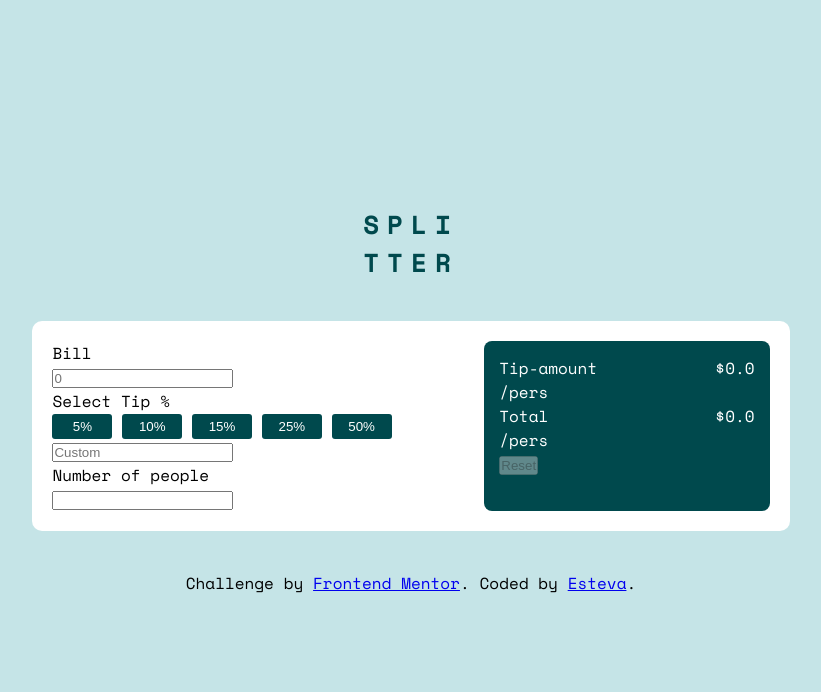
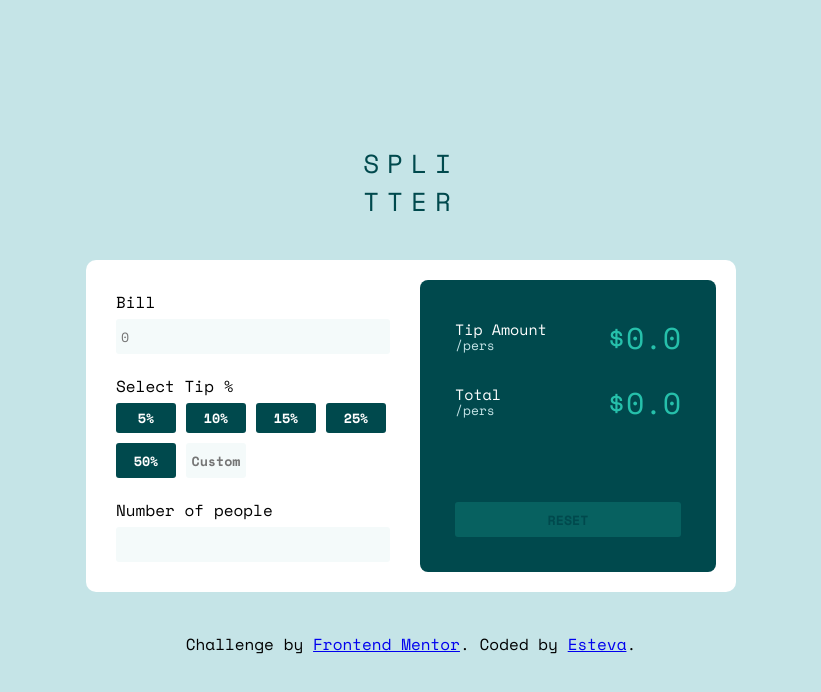
Before and after one commit to esther-v/tip-calculator-app, a plain HTML site: page index.html in a window 1280 px wide. Shown: the whole page, without its empty margins (229-1050 px from the left). Drawn offline with nearby package versions, Linux system fonts and the light colour scheme.

Commit message:
style ok

```diff
--- a/index.html
+++ b/index.html
@@ -18,7 +18,7 @@
 
   <div class="container">
     <div class="box-donnees">
-      <p>Bill</p>
+      <p class="enter-bill-amount">Bill</p>
       <input class="bill" type="number" placeholder="0"></input>
       <p>Select Tip %</p>
       <div class="box-button">
@@ -33,13 +33,15 @@
       <input class="people" type="text">
     </div>
     <div class="box-resultats">
-      <div class="box-tip-amount">
-        <p>Tip-amount <br> /pers</p>
-        <span class="tip_amount">$0.0</span>
-      </div>
-      <div class="box-total-person">
-        <p>Total <br>/pers</p>
-        <span class="bill_amount">$0.0</span>
+      <div class="box-amounts">
+        <div class="box-tip-amount">
+          <p>Tip Amount <br> <span>/pers</span></p>
+          <span class="tip_amount">$0.0</span>
+        </div>
+        <div class="box-total-person">
+          <p>Total <br> <span>/pers</span></p>
+          <span class="bill_amount">$0.0</span>
+        </div>
       </div>
 
       <button class="reset" type="button" disabled>Reset</button>
--- a/index.js
+++ b/index.js
@@ -1,18 +1,18 @@
 const tipCalculator = () => {
-    //variables staying private
+    //private variables
     let bill = 0;
     let tipPercent = 0;
-    // at least one person has to pay the bill
+    // at least one person pays the bill
     let nOfPeople = 1;
     let lastActiveBtn = '';
 
     //bill input listener
     document.querySelector('.bill').oninput = (e) => {
-        bill = e.srcElement.value;
+        bill = e.target.value;
         updateTotal();
     }
 
-    //tip input listener
+    //tip percent input listener
     document.querySelector('.box-button').addEventListener('click', (e) => {
         e.preventDefault();
         if (e.target.dataset.tipSetter) {
@@ -29,13 +29,13 @@ const tipCalculator = () => {
 
     //tip custom listener
     document.querySelector('.tip-calc-custom').oninput = (e) => {
-        tipPercent = (e.srcElement.value < 0) ? 0 : e.srcElement.value;
+        tipPercent = (e.target.value < 0) ? 0 : e.target.value;
         updateTotal();
     }
 
     //number of people listener
     document.querySelector('.people').oninput = (e) => {
-        nOfPeople = (e.srcElement.value > 0) ? e.srcElement.value : 1;
+        nOfPeople = (e.target.value > 0) ? e.target.value : 1;
         updateTotal();
 
     }
--- a/style/style.scss
+++ b/style/style.scss
@@ -21,6 +21,7 @@ h1{
     color: $very-dark-cyan;
     letter-spacing: 8px;
     font-size: 26px;
+    font-weight: lighter;
 }
 
 .container{
@@ -29,35 +30,114 @@ h1{
     background: $white;
     padding: 20px;
     border-radius: 10px;
-
+    width: 650px;
+    input{
+        background: $light-grayish-cyan;
+        font-family: 'Space Mono', monospace;
+        border: none;
+        border-radius: 3px;
+        width: 100%;
+        height: 35px;
+        padding: 5px;
+        &:focus{
+            outline: 2px solid #26c0ab;
+        }
+    }
+    .box-donnees{
+        width: 50%;
+        padding: 10px;
+        p{
+            margin-bottom: 5px;
+        }
+        p:not(.enter-bill-amount){
+            margin-top: 20px;
+        }
         .box-button{
-
+            display: flex;
+            flex-wrap: wrap;
+            gap: 10px;
+            input{
+                width: 60px;
+                text-align: center;
+                cursor: pointer;
+                font-family: 'Space Mono', monospace;
+                font-weight: bold;
+                &:hover{
+                    border: 1px solid $strong-cyan;
+                }
+            }
             button{
+                cursor: pointer;
                 background: $very-dark-cyan;
                 border: none;
                 border-radius: 3px;
                 padding: 5px 10px;
                 color: $white;
                 width: 60px;
+                font-family: 'Space Mono', monospace;
+                font-weight: bold;
                 &:hover{
                     background: $strong-cyan;
                     color: $very-dark-cyan;
                 }
             }
             .btn-active {
-            background: blue;
+                background: $strong-cyan;
+                color: $very-dark-cyan;
+            }
+        }
     }
 
-    }
     .box-resultats{
         width: 50%;
         background: $very-dark-cyan;
         color: $white;
-        padding: 15px;
+        padding: 35px;
         border-radius: 8px;
+        display: flex;
+        flex-direction: column;
+        justify-content: space-between;
+        .box-amounts{
+            p{
+                font-size: 15px;
+                line-height: 15px;
+                span{
+                    font-size: 13px;
+                    color: $light-cyan;
+                    font-weight: normal;
+                }
+            }
+            .box-tip-amount{
+                margin-bottom: 20px;
+            }
+            span{
+                font-size: 30px;
+                color: $strong-cyan;
+            }
+        }
         .box-tip-amount, .box-total-person{
             display: flex;
             justify-content: space-between;
+            align-items: center;
+        }
+        button{
+            height: 35px;
+            text-align: center;
+            background-color: $strong-cyan;
+            border: none;
+            border-radius: 3px;
+            text-transform: uppercase;
+            color: $very-dark-cyan;
+            font-family: 'Space Mono', monospace;
+            font-weight: bold;
+            cursor: pointer;
+            &:disabled{
+                opacity: 0.2;
+                cursor: default;
+            }
+            &:hover{
+                background: $light-cyan;
             }
         }
     }
+}
```
Also changed, not shown: style/style.css, 1 other file. Lines whose indentation alone changed are shown as unchanged.
